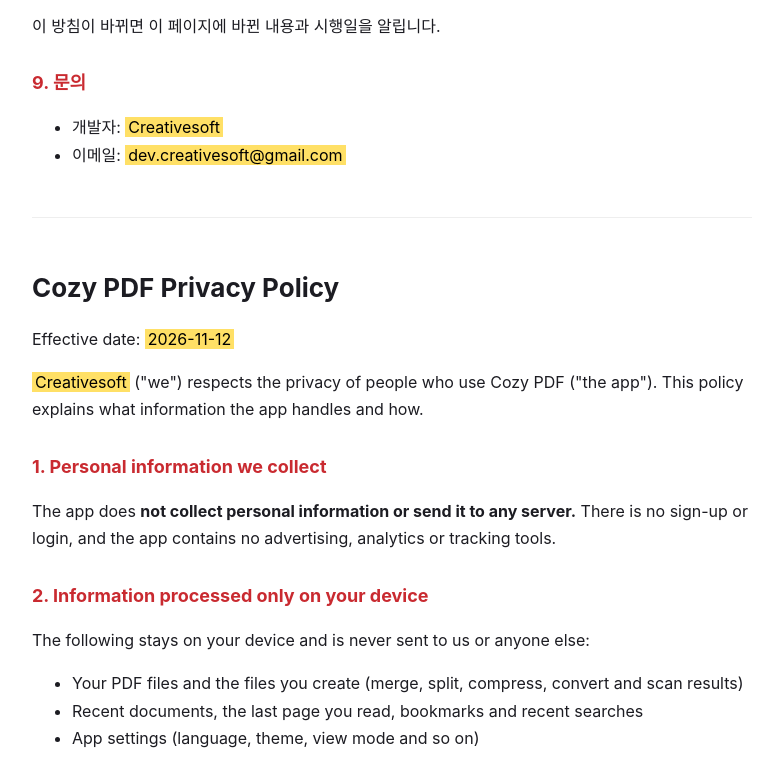
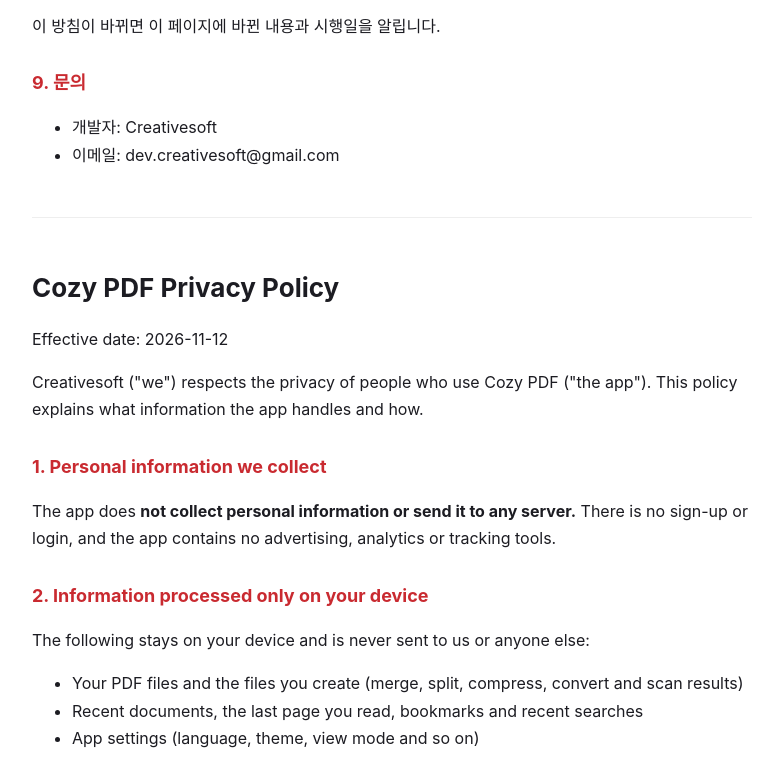
Before and after one commit to cozy-view/cozy-pdf-privacy, a plain HTML site: page index.html in a window 1280 px wide. Shown: the part 1592-2357 px from the top of the page, without its empty margins (248-1024 px from the left). Drawn offline with Linux system fonts and the light colour scheme.

Commit message:
Update index.html

```diff
--- a/index.html
+++ b/index.html
@@ -13,8 +13,8 @@ mark{background:#ffe066;padding:0 3px}hr{border:0;border-top:1px solid #eee;marg
 <nav><a href="#ko">한국어</a><a href="#en">English</a></nav>
 <section id="ko">
 <h1>Cozy PDF 개인정보처리방침</h1>
-<p>시행일: <mark>2026-11-12</mark></p>
-<p><mark>Creativesoft</mark>(이하 &quot;개발자&quot;)은 Cozy PDF(이하 &quot;앱&quot;) 이용자의 개인정보를 소중히 다룹니다. 이 방침은 앱이 어떤 정보를 어떻게 다루는지 설명합니다.</p>
+<p>시행일: 2026-11-12</p>
+<p>Creativesoft(이하 &quot;개발자&quot;)은 Cozy PDF(이하 &quot;앱&quot;) 이용자의 개인정보를 소중히 다룹니다. 이 방침은 앱이 어떤 정보를 어떻게 다루는지 설명합니다.</p>
 <h2>1. 수집하는 개인정보</h2>
 <p>앱은 이용자의 개인정보를 <b>수집하거나 서버로 전송하지 않습니다.</b> 회원 가입·로그인 기능이 없고, 광고·분석·추적 도구를 쓰지 않습니다.</p>
 <h2>2. 기기 안에서만 처리하는 정보</h2>
@@ -36,13 +36,13 @@ mark{background:#ffe066;padding:0 3px}hr{border:0;border-top:1px solid #eee;marg
 <h2>8. 방침의 변경</h2>
 <p>이 방침이 바뀌면 이 페이지에 바뀐 내용과 시행일을 알립니다.</p>
 <h2>9. 문의</h2>
-<ul><li>개발자: <mark>Creativesoft</mark></li><li>이메일: <mark>dev.creativesoft@gmail.com</mark></li></ul>
+<ul><li>개발자: Creativesoft</li><li>이메일: dev.creativesoft@gmail.com</li></ul>
 </section>
 <hr>
 <section id="en" lang="en">
 <h1>Cozy PDF Privacy Policy</h1>
-<p>Effective date: <mark>2026-11-12</mark></p>
-<p><mark>Creativesoft</mark> (&quot;we&quot;) respects the privacy of people who use Cozy PDF (&quot;the app&quot;). This policy explains what information the app handles and how.</p>
+<p>Effective date: 2026-11-12</p>
+<p>Creativesoft (&quot;we&quot;) respects the privacy of people who use Cozy PDF (&quot;the app&quot;). This policy explains what information the app handles and how.</p>
 <h2>1. Personal information we collect</h2>
 <p>The app does <b>not collect personal information or send it to any server.</b> There is no sign-up or login, and the app contains no advertising, analytics or tracking tools.</p>
 <h2>2. Information processed only on your device</h2>
@@ -64,6 +64,6 @@ mark{background:#ffe066;padding:0 3px}hr{border:0;border-top:1px solid #eee;marg
 <h2>8. Changes</h2>
 <p>If this policy changes, we will post the new version and its effective date on this page.</p>
 <h2>9. Contact</h2>
-<ul><li>Developer: <mark>Creativesoft</mark></li><li>Email: <mark>dev.creativesoft@gmail.com</mark></li></ul>
+<ul><li>Developer: Creativesoft</li><li>Email: dev.creativesoft@gmail.com</li></ul>
 </section>
 </body></html>
```
